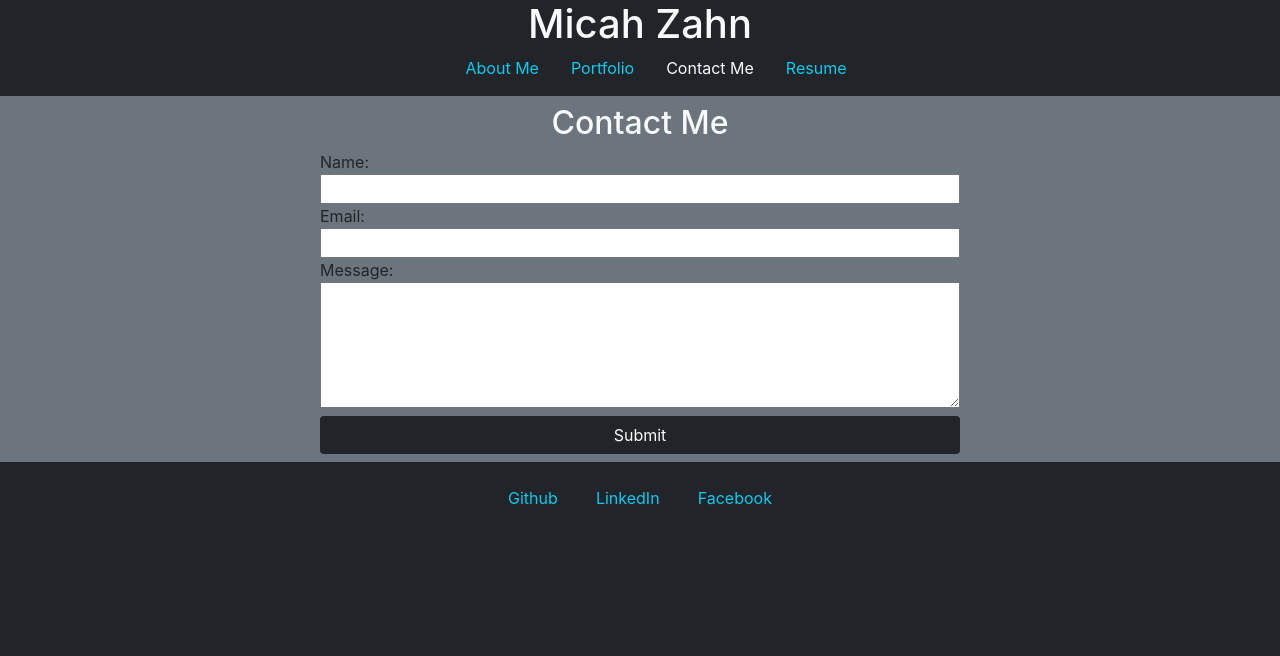
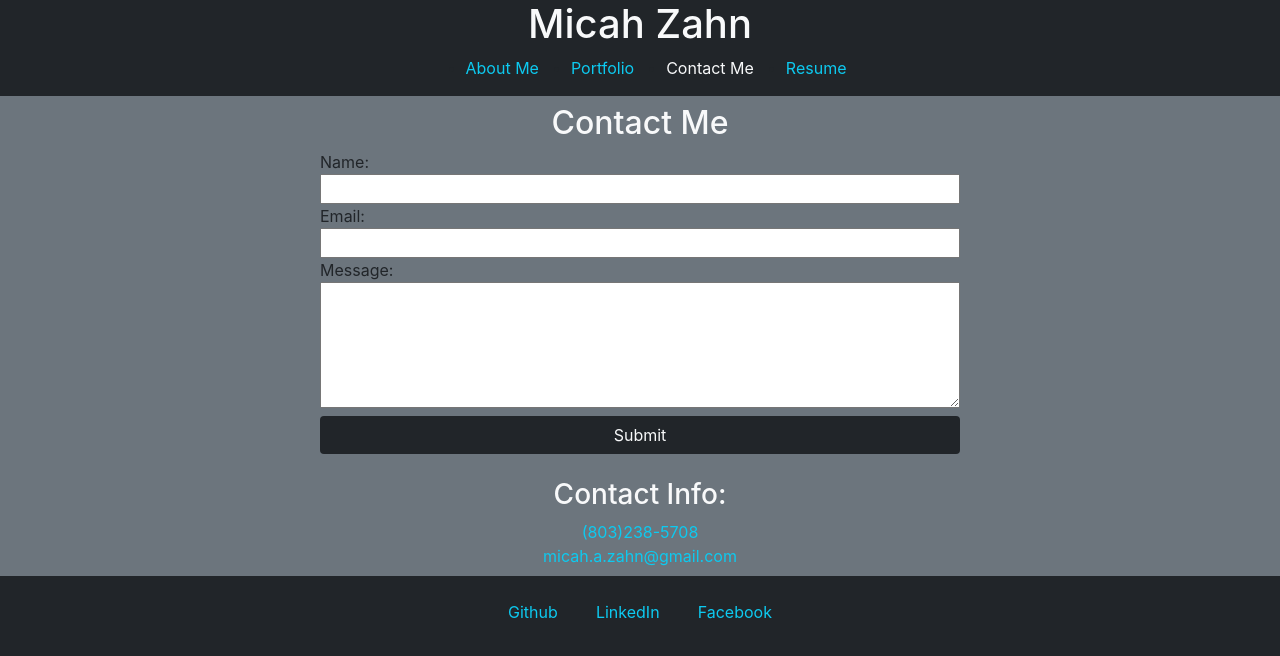
Before and after one commit to Mazattack1999/my-react-portfolio, a React (Create React App) app: page /contact-me in a window 1280 px wide. Both pictures are taken after a click on the element "Contact Me". Shown: the top 656 px of the page. Built offline with nearby package versions, Linux system fonts and the light colour scheme.

Commit message:
add contact infomration

```diff
--- a/src/components/Contact.js
+++ b/src/components/Contact.js
@@ -63,6 +63,15 @@ function Contact() {
                 <button className="btn bg-dark text-light mt-2" type="submit">Submit</button>
             </form>
 
+            {/* contact information */}
+            <div className="mt-4 d-flex flex-column align-items-center">
+                <h3 className="text-light">Contact Info:</h3>
+                <div className="d-flex flex-column align-items-center">
+                    <a className="text-info" href="tel:8032385708">(803)238-5708</a>
+                    <a className="text-info"href="mailto:micah.a.zahn@gmail.com" target="_blank">micah.a.zahn@gmail.com</a>
+                </div>
+            </div>
+
         </section>
     )
 
```
